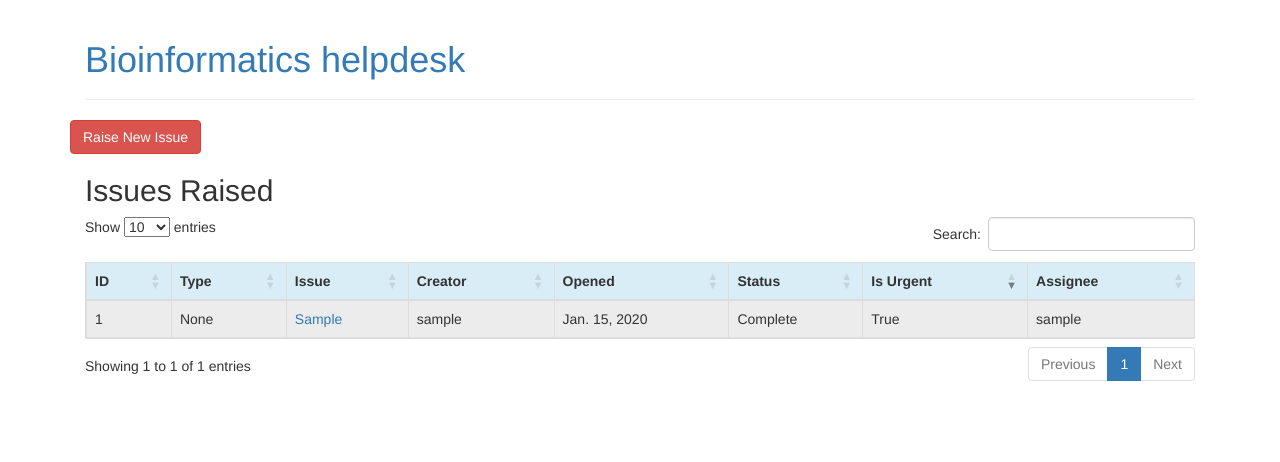
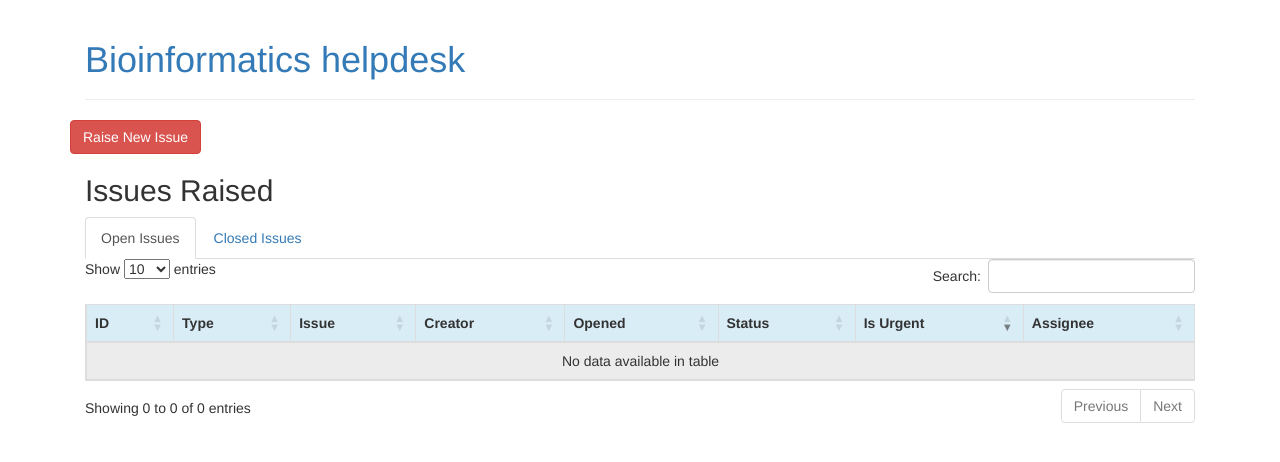
Before and after one commit to AmyAmelia/binfx_helpdesk, a Django app: page / in a window 1280 px wide. Shown: the top 462 px of the page. Run offline with Django 3.2, Linux system fonts and the light colour scheme; tables that the repository leaves empty hold one stand-in row (values such as "Sample post"); some libraries are stand-ins or nearby versions.

Commit message:
added basic commenting on issues functionality

```diff
--- a/helpdesk/admin.py
+++ b/helpdesk/admin.py
@@ -8,3 +8,4 @@
 
 admin.site.register(models.Status)
 admin.site.register(models.RequestType)
+admin.site.register(models.IssueComment)
--- a/helpdesk/models.py
+++ b/helpdesk/models.py
@@ -17,11 +17,9 @@
     closed_date = models.DateTimeField(blank=True, null=True)
     assignee = models.ForeignKey(settings.AUTH_USER_MODEL, on_delete=models.PROTECT, related_name='assignee', blank=True, null=True)
     # TODO: look as Sisu- for how to restrict views per user group
-    # TODO: add function to filter open and closed issues ( closed = not required and completed). This will be displayed in view_issue.html
     # TODO add stakeholders/ multiple poeple to an issue- many to many link required
     class Meta:
         db_table = 'issue'
-
     def raise_issue(self):
         self.open_date = timezone.now()
         self.save()
@@ -37,9 +35,6 @@
     #         else:
     #             open.append(row)
     #     return open, closed
-
-
-
 
     def __str__(self):
         return self.issue
@@ -63,3 +58,15 @@
         return self.type
     def __unicode__(self):
         return u'{0}'.format(self.type)
+
+class IssueComment (models.Model):
+    '''Model to record comments added to an issue. Permit multiple comments per issue '''
+    issue_record = models.ForeignKey(Issue, on_delete=models.PROTECT,  null=True)
+    comment = models.TextField()
+    user = models.ForeignKey(settings.AUTH_USER_MODEL, on_delete=models.PROTECT)
+    time = models.DateTimeField()
+
+    class Meta:
+        managed = True
+        ordering = ['-time']
+        db_table = 'IssueComment'
--- a/helpdesk/templates/helpdesk/base.html
+++ b/helpdesk/templates/helpdesk/base.html
@@ -6,8 +6,10 @@
 <head>
     <meta charset="UTF-8">
     <title>Bioinformatics Helpdesk</title>
+    <script src="//code.jquery.com/jquery-1.12.4.js"></script>
     <link rel="stylesheet" href="{% static 'css/bootstrap.min.css' %}">
     <script src="{% static 'js/bootstrap.min.js' %}"></script>
+    <script src="https://kit.fontawesome.com/d93a0661fb.js"></script>
 </head>
 
 <body>
@@ -20,6 +22,3 @@
     </div>
 {% block content %}
 {% endblock %}
-</body>
-
-</html>
--- a/helpdesk/templates/helpdesk/view_issue.html
+++ b/helpdesk/templates/helpdesk/view_issue.html
@@ -11,6 +11,15 @@
 <div class = "container">
     <div class = "col-md-12">
         <h2> Issues Raised </h2>
+
+        <ul class="nav nav-tabs">
+            <li class="active"><a data-toggle="tab" href="#open_issues">Open Issues</a></li>
+            <li><a data-toggle="tab" href="#closed_issues">Closed Issues</a></li>
+        </ul>
+
+        <div class="tab-content">
+            <div id="open_issues" class="tab-pane fade in active">
+
                 <table id="helpdesk_table" class="table table-striped table-bordered table-hover" cellspacing="0" width="100%">
                     <thead>
                         <tr class="bg-info">
@@ -25,7 +34,7 @@
                         </tr>
                     </thead>
                     <tbody>
-            {% for issue in open %}
+                    {% for issue in open_issues %}
                         <tr>
                             <td>{{ issue.id }}</td>
                             <td>{{ issue.type.type }}</td>
@@ -36,12 +45,49 @@
                             <td>{{ issue.is_urgent }}</td>
                             <td>{{ issue.assignee }}</td>
                         </tr>
-            {% endfor %}</tbody>
+                    {% endfor %}
+                    </tbody>
+                </table>
+            </div>
+
+            <div class="tab-pane fade" id="closed_issues" >
+            <!-- TODO: address lack of search bar in closed issues tab -->
+                <table id="helpdesk_table" class="table table-striped table-bordered table-hover" cellspacing="0" width="100%">
+                    <thead>
+                        <tr class="bg-info">
+                            <th>ID</th>
+                            <th>Type</th>
+                            <th>Issue</th>
+                            <th>Creator</th>
+                            <th>Opened</th>
+                            <th>Closed</th>
+                            <th>Status</th>
+                            <th>Is Urgent</th>
+                            <th>Assignee</th>
+                        </tr>
+                    </thead>
+                    <tbody>
+                    {% for issue in closed_issues %}
+                        <tr>
+                            <td>{{ issue.id }}</td>
+                            <td>{{ issue.type.type }}</td>
+                            <td><a href="{% url 'issue_description' pk=issue.pk%}">{{ issue.issue }}</a></td>
+                            <td>{{ issue.creator }}</td>
+                            <td>{{ issue.open_date.date }}</td>
+                            <td>{{ issue.closed_date.date }}</td>
+                            <td>{{ issue.status }}</td>
+                            <td>{{ issue.is_urgent }}</td>
+                            <td>{{ issue.assignee }}</td>
+                        </tr>
+                    {% endfor %}
+                    </tbody>
                 </table>
             </div>
         </div>
+    </div>
+</div>
+
 <!-- CDN Links to activate datatables with sorting functionallity -->
-  <script src="//code.jquery.com/jquery-1.12.4.js"></script>
 <link rel="stylesheet" href="https://cdn.datatables.net/1.10.18/css/dataTables.bootstrap.min.css">
 <script src= "https://cdn.datatables.net/1.10.18/js/jquery.dataTables.min.js"></script>
 <script src= "https://cdn.datatables.net/1.10.18/js/dataTables.bootstrap.min.js"></script>
@@ -52,7 +98,3 @@
         $('#helpdesk_table').DataTable({responsive:true, order:[[6, "desc"]]})});
 </script>
 {% endblock %}
-
-</body>
-
-</html>
--- a/helpdesk/urls.py
+++ b/helpdesk/urls.py
@@ -5,5 +5,6 @@
     path('',views.view_issues, name = 'view_issue'),
     path('issue/<int:pk>/',views.issue_description, name='issue_description'),
     path('issue/new', views.issue_new, name='issue_new'),
+    path('delete_comment/<int:comment_id>', views.delete_comment, name='delete-comment'),
 
 ]
--- a/helpdesk/views.py
+++ b/helpdesk/views.py
@@ -1,3 +1,4 @@
+from django.http import HttpResponseRedirect
 from django.shortcuts import render, get_object_or_404
 
 from django.utils import timezone
@@ -11,20 +12,27 @@
 
 def view_issues(request):
     ''' Opening dashboard view listing all Open issues'''
-    # closed issues are defined by 'completed' or not 'required status'
-    closed = Issue.objects.filter(Q(status_id__status='Completed')|Q(status_id__status='Not required'))
-    # All other status define issue to be open
-    open = Issue.objects.filter(~Q(status_id__status='Completed')|Q(status_id__status='Not required'))
-    return render(request, 'helpdesk/view_issue.html',{'closed':closed, 'open':open})
+    # closed issues are defined by the closed date not being null'
+    closed_issues = Issue.objects.filter(closed_date__isnull=False)
+    # If no closed date, issue is assumed to be open
+    open_issues = Issue.objects.filter(closed_date__isnull=True)
+    return render(request, 'helpdesk/view_issue.html',{'closed_issues':closed_issues, 'open_issues':open_issues})
 
-    # # Back up working code - uncomment to show all issues
-    # posts = Issue.objects.all().order_by('-is_urgent')
-    # return render(request, 'helpdesk/view_issue.html',{'issues':post})
 
 def issue_description(request, pk):
-    ''' Detailed description of individual issue'''
-    post = get_object_or_404(Issue, pk=pk)
-    return render(request, 'helpdesk/issue_description.html', {'issue': post})
+    ''' Detailed description of individual issue and ability to comment on issue'''
+    issue = get_object_or_404(Issue, pk=pk)
+    add_comment_form = AddCommentForm(user=request.user)
+    if request.method == "POST":
+        if 'add_comment' in request.POST:
+            add_comment_form = AddCommentForm(request.POST)
+            if add_comment_form.is_valid():
+                IssueComment.objects.create(issue_record=issue,
+                                           comment=add_comment_form.cleaned_data['comment'],
+                                           user=request.user,
+                                           time=timezone.now())
+    return render(request, 'helpdesk/issue_description.html', {'issue': issue,
+                                                               'add_comment_form': add_comment_form})
 
 def issue_new(request):
     if request.method == "POST":
@@ -40,51 +48,14 @@
         issue_form = RaiseIssueForm()
     return render(request, 'helpdesk/issue_new.html',{'issue_form': issue_form})
 
+# @login_required
+def delete_comment(request, comment_id):
+    comment = IssueComment.objects.get(id=comment_id)
+    linked_issue = comment.issue_record
+    comment.delete()
+    return HttpResponseRedirect(f'/issue/{linked_issue.id}')
+
 # TODO: Add in IssueComments Form View
-'''def variant(request):
-    # collect all data
-    patient = Patient.objects.all()
-
-    # collect unique cancer types as a list and get counts for each
-    types = [x.description for x in Description.objects.all()]
-    type_counts = [len(patient.filter(id_description__description=t)) for t in types]
-    # collect unique cancer stages as a list and get counts for each
-    stages = [x.stage_str for x in Stage.objects.all()]
-    stage_counts = [len(patient.filter(id_stage__stage_str=s)) for s in stages]
-
-    stages = [stages[2], stages[0], stages[1]]
-    stage_counts = [stage_counts[2], stage_counts[0], stage_counts[1]]
-    stage_d = {'one':'1', 'two':'2', 'three':'3'}
-    stages_num = [stage_d[x] for x in stages]
-
-    # plots - type
-    type_source = ColumnDataSource(data=dict(types=types, counts=type_counts))
-    type_p = figure(x_range=types, plot_height=350, plot_width=520, toolbar_location=None, title="Number of variants per cancer type")
-    type_p.vbar(x='types', top='counts', width=0.9, source=type_source,
-           line_color='white', fill_color=factor_cmap('types', palette=['#5f27cd','#54a0ff','#00d2d3','#48dbfb','#ff6b6b','#1dd1a1','#feca57','#ff9ff3'], factors=types))
-    type_p.xgrid.grid_line_color = None
-    type_p.y_range.start = 0
-    type_p.y_range.end = 1.1*max(type_counts)
-    type_p.legend.orientation = "horizontal"
-    type_p.legend.location = "top_center"
-    type_p.xaxis.major_label_orientation = pi/4
-    type_p.yaxis.axis_label='Frequency'
-    type_script, type_div = components(type_p, CDN)
-
-    # plots - stage
-    stage_source = ColumnDataSource(data=dict(types=stages_num, counts=stage_counts))
-    stage_p = figure(x_range=stages_num, plot_height=292, plot_width=320, toolbar_location=None, title="Number of variants per cancer stage")
-    stage_p.vbar(x='types', top='counts', width=0.9, source=stage_source,
-           line_color='white', fill_color=factor_cmap('types', palette=['#f1c40f','#e67e22','#e74c3c'], factors=stages_num))
-    stage_p.xgrid.grid_line_color = None
-    stage_p.y_range.start = 0
-    stage_p.y_range.end = 1.1*max(stage_counts)
-    stage_p.legend.orientation = "horizontal"
-    stage_p.legend.location = "top_center"
-    stage_p.xaxis.major_label_orientation = pi/4
-    stage_p.yaxis.axis_label='Frequency'
-    stage_script, stage_div = components(stage_p, CDN)
-
-    return render(request, 'db/variant.html', {'patient': patient, 'type_counts': type_counts, 'stage_counts': stage_counts, 'type_script':type_script, 'type_div':type_div, 'stage_script':stage_script, 'stage_div':stage_div})
-    #return render(request, 'db/variant.html', {'patient': patient, 'type_counts': type_counts, 'stage_counts': stage_counts})
-'''
+# TODO: Add in functionality to email bioinformatics when 1) a new issue is raised. 2) a non-binfx user adds a comment
+# TODO: email issue owner when status is changed/ comment is made
+# TODO: Add function for Bifx to change status, close issue
```
Also changed, not shown: helpdesk/forms.py (+9 -0 lines), helpdesk/templates/helpdesk/issue_description.html (+70 -4 lines), helpdesk/migrations/0006_auto_20190531_1107.py (added), helpdesk/migrations/0007_auto_20190531_1110.py (added). Lines whose indentation alone changed are shown as unchanged.
